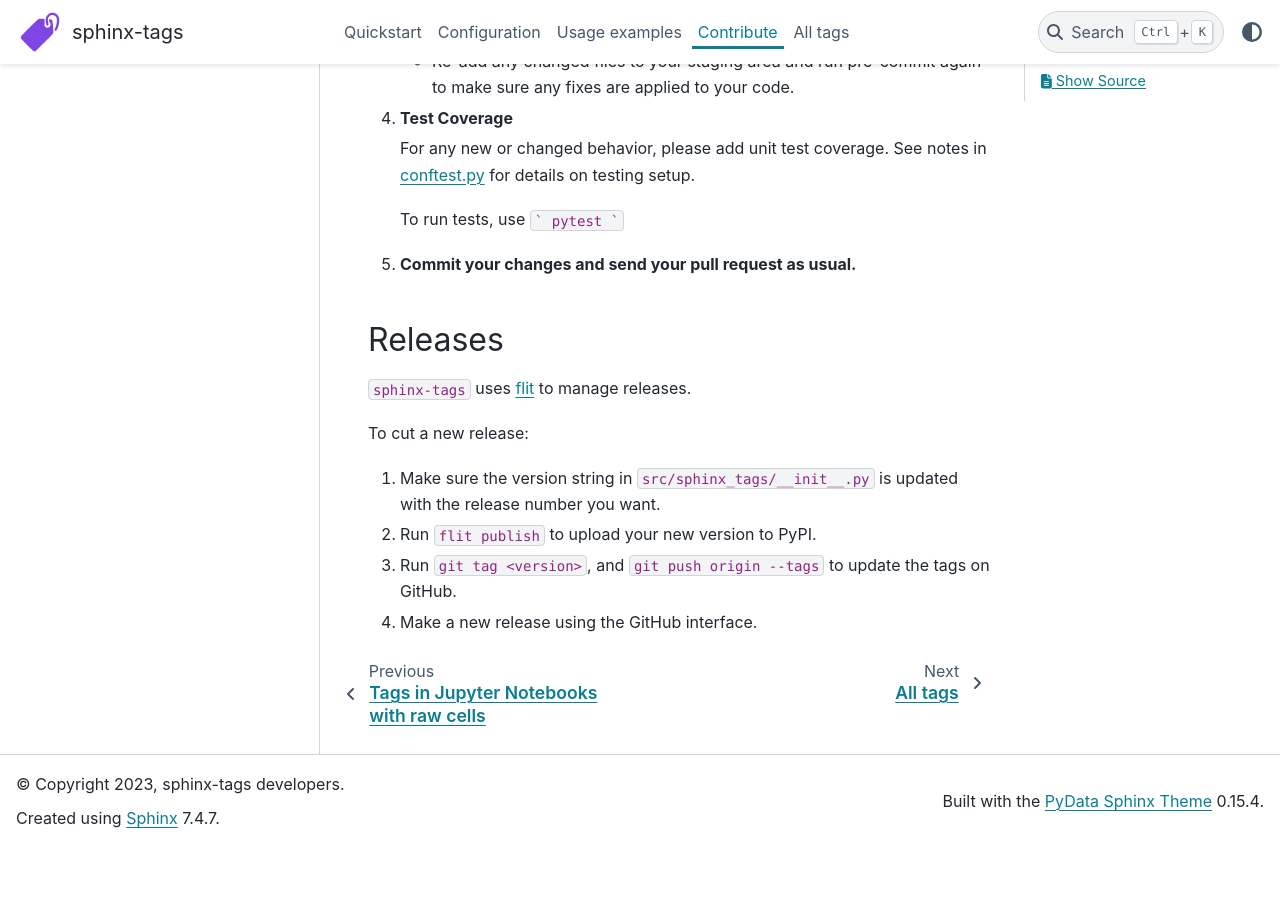
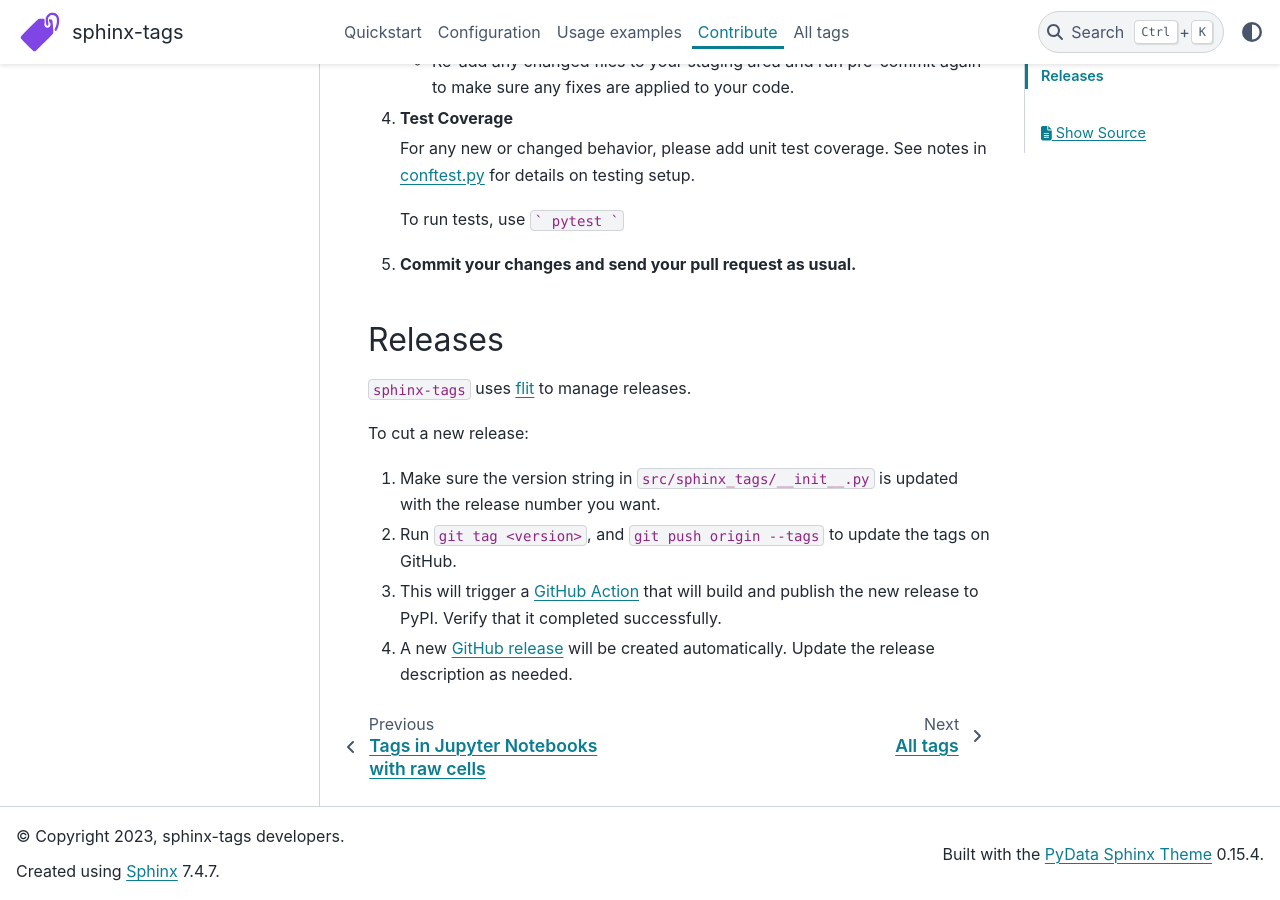
Before and after one commit to melissawm/sphinx-tags, a Sphinx documentation site: the page built from docs/contribute/index.rst, in a window 1280 px wide and 900 px high, scrolled down 1132 px. Built offline with Sphinx 7.4.7 and the PyData theme 0.15.4, drawn with Linux system fonts in a browser that asks for light colours; before the commit the page ends 1979 px from its top, so only the background shows below that.

Commit message:
Add action to publish packages based on git tags

```diff
--- a/docs/contribute/index.rst
+++ b/docs/contribute/index.rst
@@ -74,7 +74,10 @@
 
 1. Make sure the version string in ``src/sphinx_tags/__init__.py`` is updated
    with the release number you want.
-2. Run ``flit publish`` to upload your new version to PyPI.
-3. Run ``git tag <version>``, and ``git push origin --tags`` to update the tags
+2. Run ``git tag <version>``, and ``git push origin --tags`` to update the tags
    on GitHub.
-4. Make a new release using the GitHub interface.
+3. This will trigger a `GitHub Action <https://github.com/melissawm/sphinx-tags/actions>`__
+   that will build and publish the new release to PyPI. Verify that it completed
+   successfully.
+4. A new `GitHub release <https://github.com/melissawm/sphinx-tags/releases>`__
+   will be created automatically. Update the release description as needed.
```
Also changed, not shown: 1 other file.
